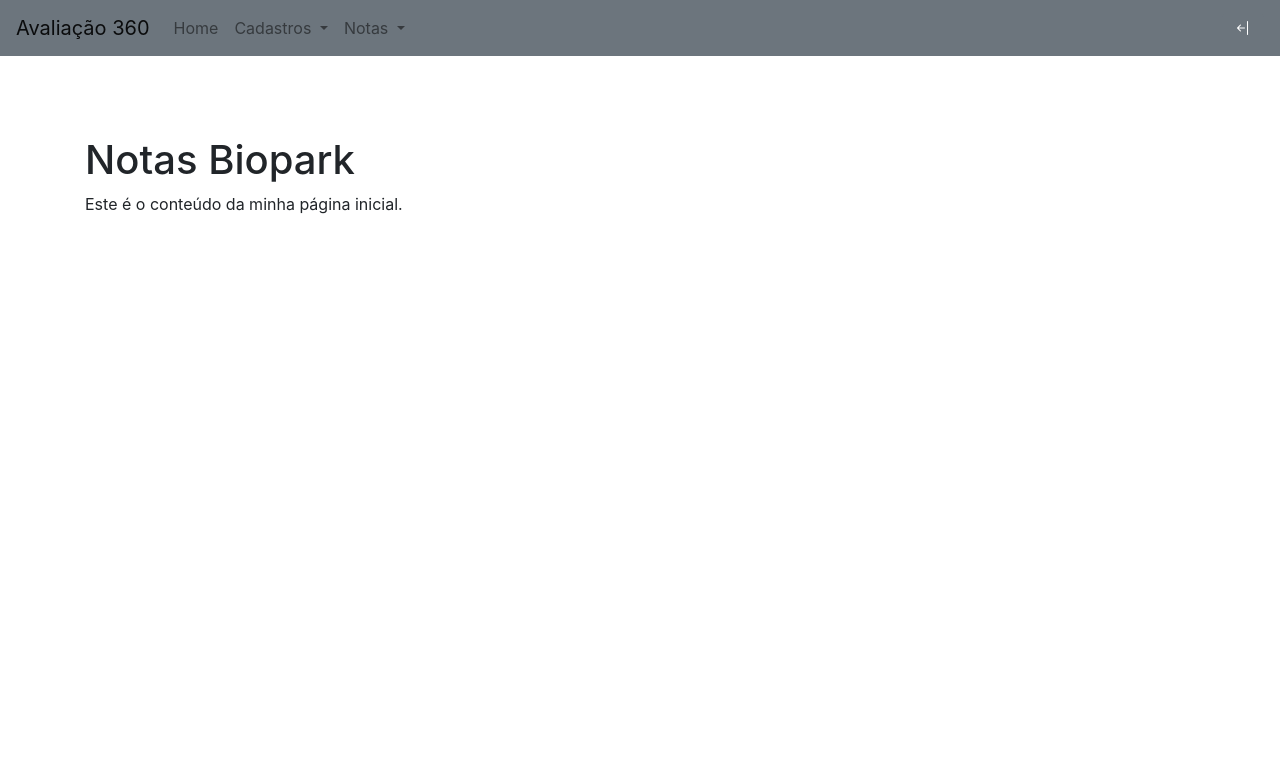
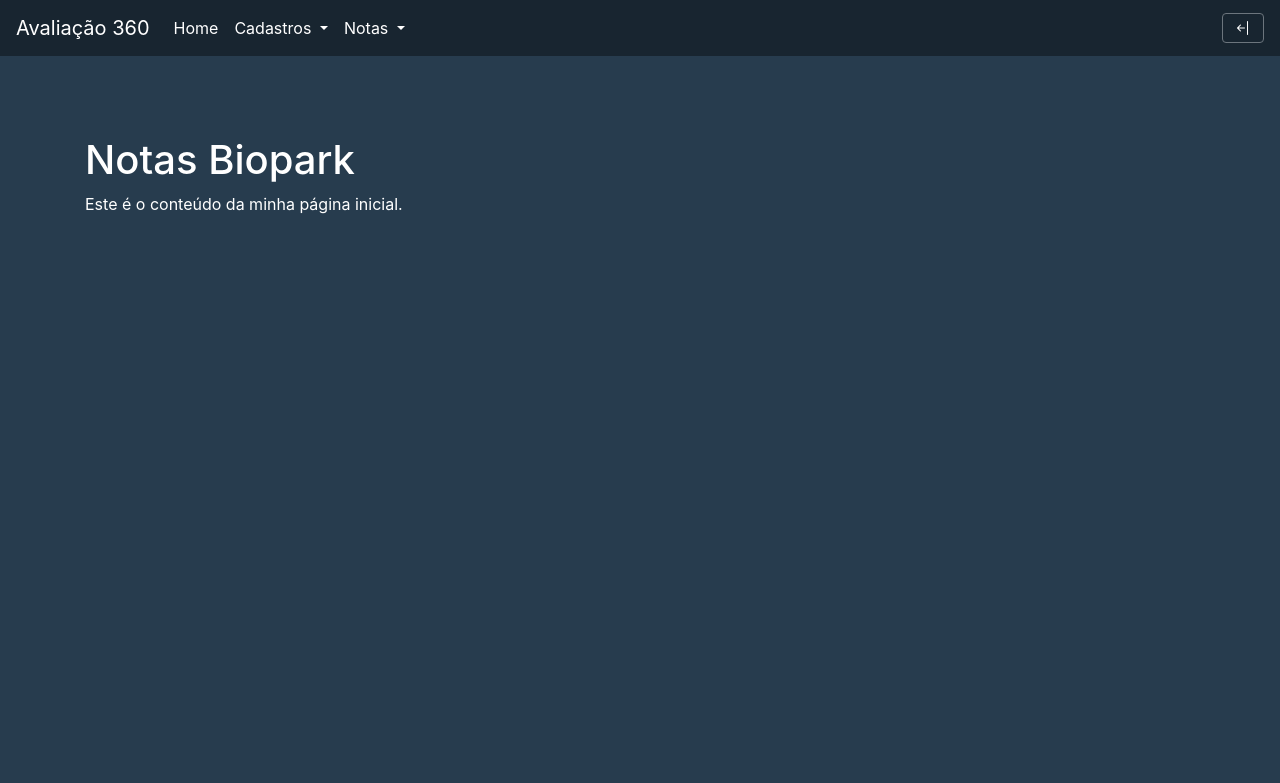
Before and after one commit to EvertonPlasseVolkweis/Integrador-Notas, a Flask app: template avaliacao/blueprints/webui/templates/index.html in a window 1280 px wide. Shown: the top 783 px of the page. Run offline with Flask 3, Linux system fonts and the light colour scheme; the template is opened without the code that fills it, so the values that code supplies are empty; some libraries are stand-ins or nearby versions.

Commit message:
development-css

```diff
--- a/avaliacao/blueprints/webui/templates/base.html
+++ b/avaliacao/blueprints/webui/templates/base.html
@@ -52,6 +52,57 @@
     <style>
         .container {
             margin-top: 10vh;
+        }
+
+        body{
+            background-color: #273C4E;
+        }
+        h1{
+            color: white;
+        }
+        h2{
+            color: white;
+        }
+
+        h3{
+            color: white;
+        }
+
+        p{
+            color: white;
+        }
+
+        label{
+            color: white;
+        }
+
+        .navbar-light .navbar-brand{
+            color:white
+        }
+
+        .navbar-light .navbar-nav .nav-link{
+            color: white;
+        }
+        .navbar-light .navbar-nav .nav-link:hover{
+            color: white;
+        }
+        .table thead th{
+            background-color: 273C4E;
+        }
+
+        .table td{
+            background-color: 273C4E;
+        }
+        .table{
+            color: white;
+        }
+
+        .bg-secondary{
+            background-color: 182530!important;
+        }
+
+        .btn-secondary{
+            background-color: 182530;
         }
     </style>
     <nav class="navbar navbar-expand-lg navbar-light bg-secondary">
--- a/avaliacao/blueprints/webui/templates/index.html
+++ b/avaliacao/blueprints/webui/templates/index.html
@@ -1,9 +1,9 @@
 {% extends 'base.html' %}
 <!DOCTYPE html>
 <html>
+<title>{% block title %}Minha página inicial{% endblock %}</title>
+</head>
 <head>
-	<title>{% block title %}Minha página inicial{% endblock %}</title>
-</head>
 <body>
 	{% block content %}
 	<h1>Notas Biopark</h1>
--- a/avaliacao/blueprints/webui/templates/login-teste.html
+++ b/avaliacao/blueprints/webui/templates/login-teste.html
@@ -17,7 +17,7 @@
         html,
         body {
             height: 80%;
-            background-color: #f5f5f5;
+            background-color: #273C4E;
         }
 
         .card {
@@ -44,8 +44,8 @@
         }
 
         .btn-primary {
-            background-color: #007bff;
-            border-color: #007bff;
+            background-color: #16FF57;
+            border-color: #16FF57;
             border-radius: 10px;
             padding: 10px 30px;
             font-size: 16px;
```
